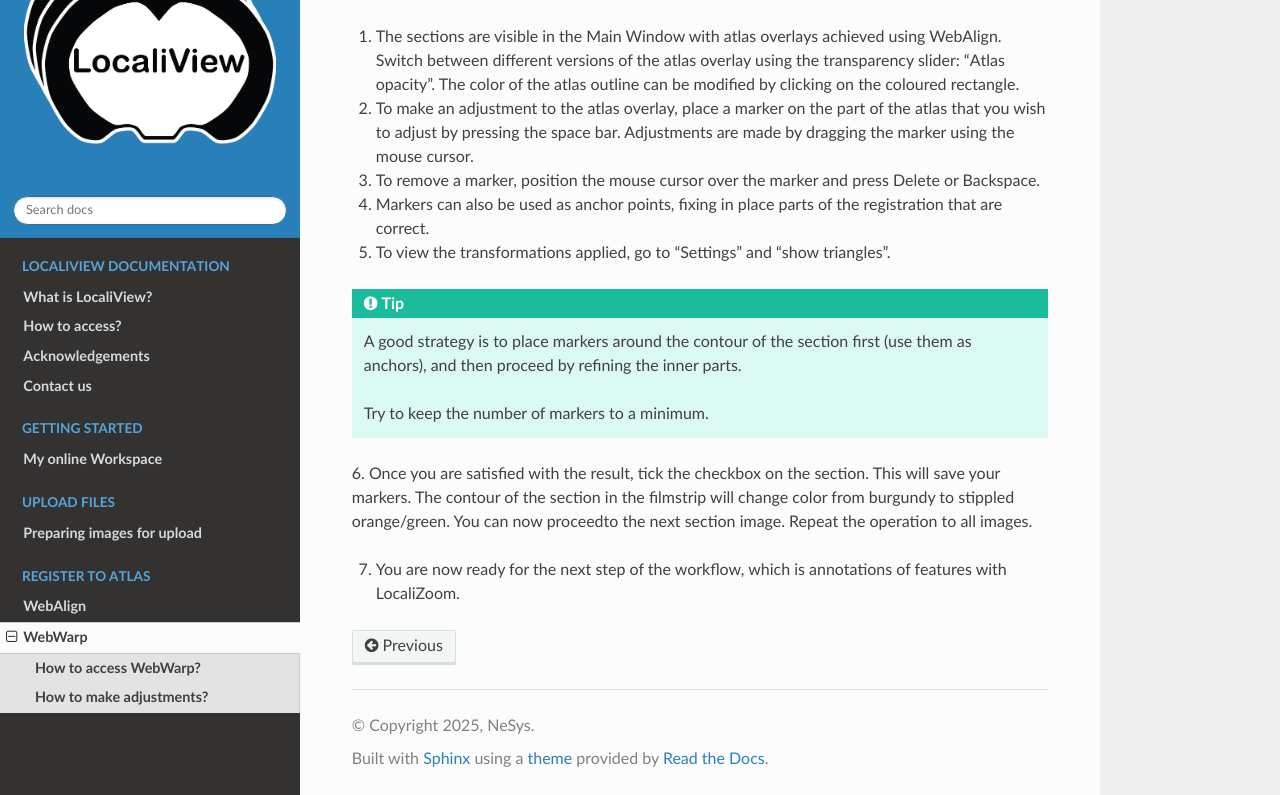
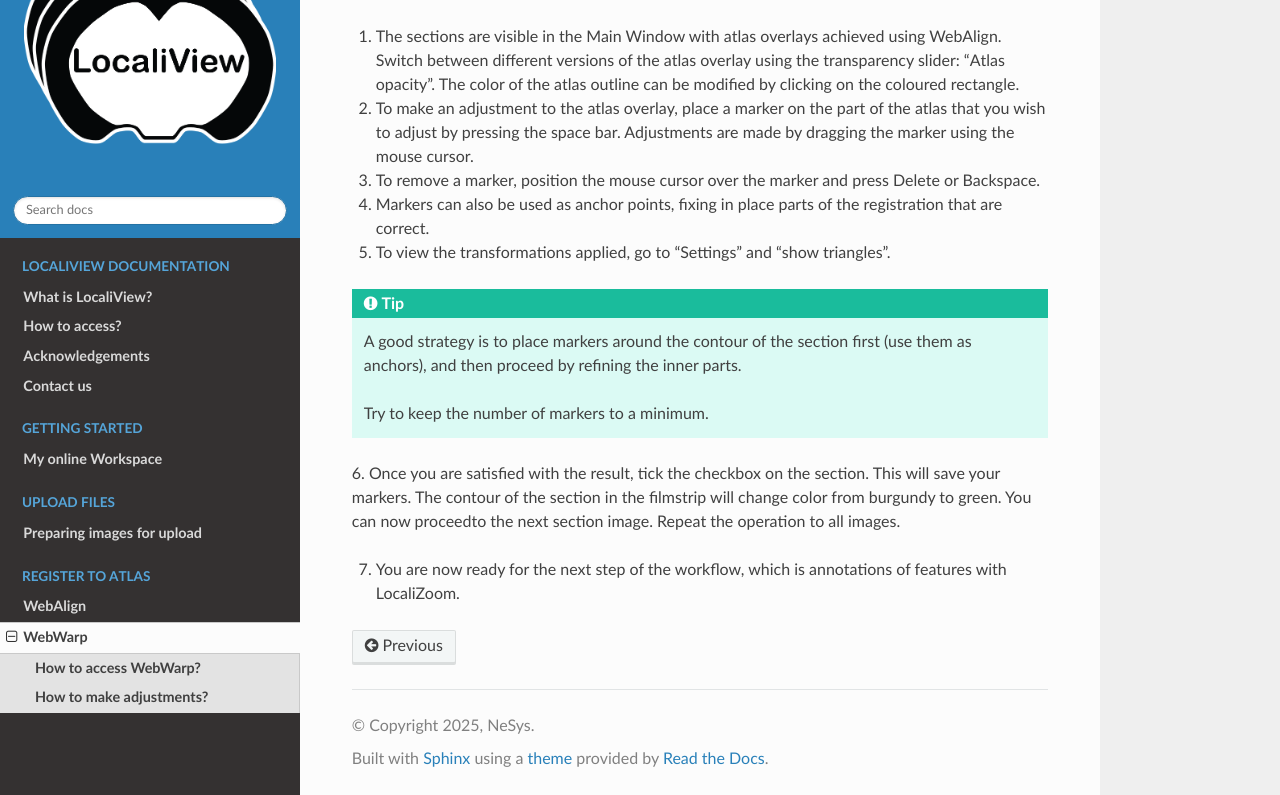
Before and after one commit to Neural-Systems-at-UIO/LocaliView, a Sphinx documentation site: the page built from Docs/WebWarp.rst, in a window 1280 px wide and 900 px high, scrolled down 819 px, cut to the strip 105-900 px from the top of the window. Built offline with Sphinx 7.4.7 and the Read the Docs theme 3.1.0, drawn with Linux system fonts in a browser that asks for light colours; pages that are not in the unit, such as notebooks, are missing from menus.

Commit message:
Update WebWarp.rst

```diff
--- a/Docs/WebWarp.rst
+++ b/Docs/WebWarp.rst
@@ -28,7 +28,7 @@
 
  Try to keep the number of markers to a minimum.
 
-6. Once you are satisfied with the result, tick the checkbox on the section. This will save your markers. The contour of the section in the filmstrip will change color from burgundy to stippled orange/green.
+6. Once you are satisfied with the result, tick the checkbox on the section. This will save your markers. The contour of the section in the filmstrip will change color from burgundy to green.
 You can now proceedto the next section image. Repeat the operation to all images.
 
 7. You are now ready for the next step of the workflow, which is annotations of features with LocaliZoom.
```
